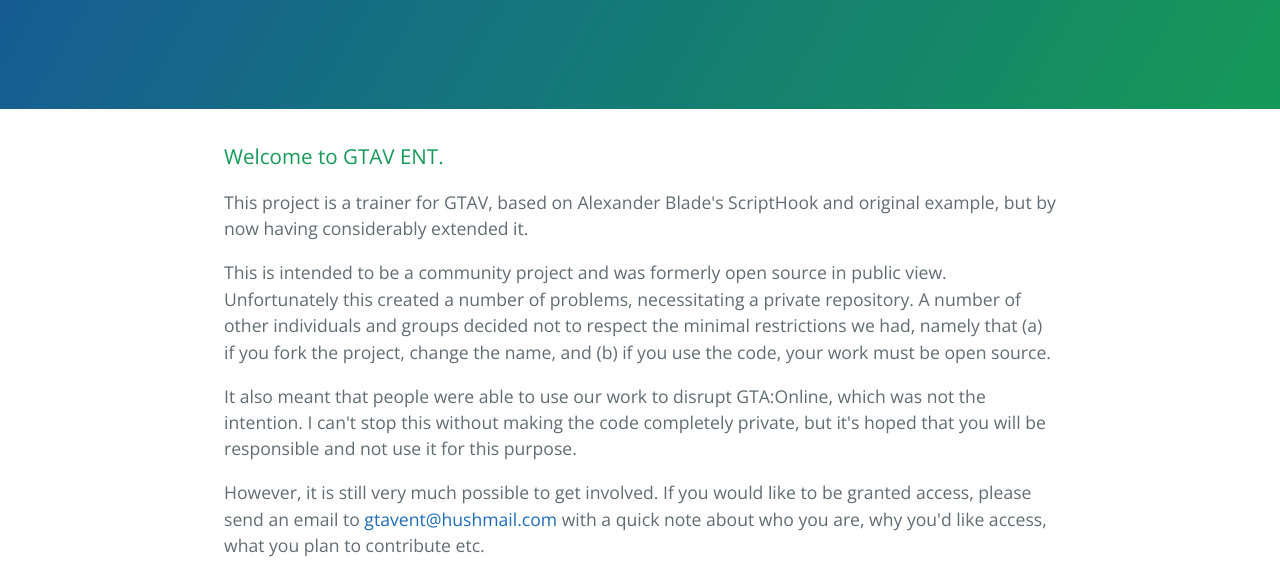
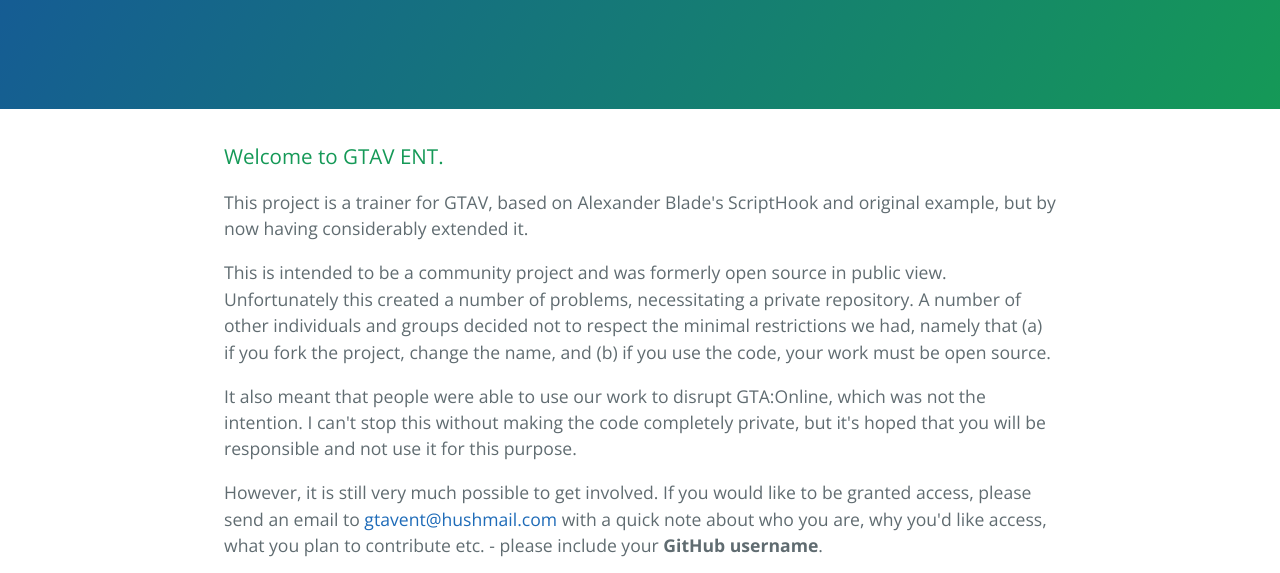
Before and after one commit to gtav-ent/GTAV-EnhancedNativeTrainer, a plain HTML site: page index.html in a window 1280 px wide. Shown: the part 208-781 px from the top of the page. Drawn offline with nearby package versions, Linux system fonts and the light colour scheme.

Commit message:
Update index.html

```diff
--- a/index.html
+++ b/index.html
@@ -30,7 +30,7 @@
 
 <p>It also meant that people were able to use our work to disrupt GTA:Online, which was not the intention. I can't stop this without making the code completely private, but it's hoped that you will be responsible and not use it for this purpose.</p>
 
-<p>However, it is still very much possible to get involved. If you would like to be granted access, please send an email to <a href="mailto:gtavent@hushmail.com">gtavent@hushmail.com</a> with a quick note about who you are, why you'd like access, what you plan to contribute etc.</p>
+<p>However, it is still very much possible to get involved. If you would like to be granted access, please send an email to <a href="mailto:gtavent@hushmail.com">gtavent@hushmail.com</a> with a quick note about who you are, why you'd like access, what you plan to contribute etc. - please include your <b>GitHub username</b>.</p>
 
 <p>If you do already have access, the project can be found <a href="https://github.com/gtav-ent/GTAV-EnhancedNativeTrainer">here</a>. If you don't, you'll get a 404 error.</p>
 
```
